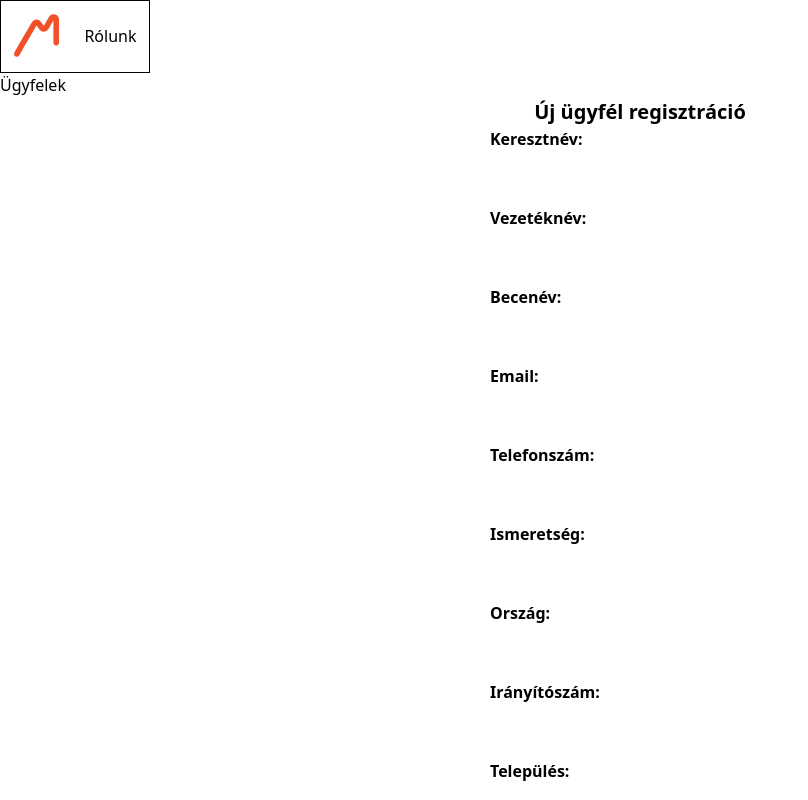
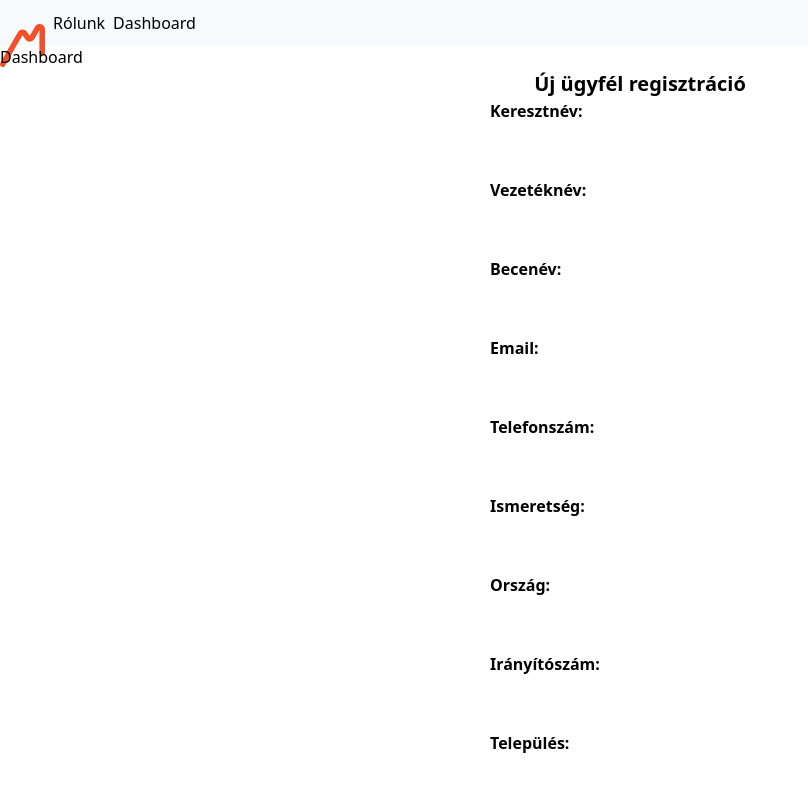
Before and after one commit to adykaa69/crm_public, a SvelteKit app in the folder crm-frontend/: page /customer/registration in a window 1280 px wide. Shown: the top 800 px of the page, without its empty margins (0-808 px from the left). Built offline with nearby package versions, Linux system fonts and the light colour scheme.

Commit message:
refactor: refactor navigation bar

```diff
--- /dev/null
+++ b/crm-frontend/src/lib/components/about.svelte
@@ -0,0 +1 @@
+Rólunk
--- a/crm-frontend/src/lib/components/logo.svelte
+++ b/crm-frontend/src/lib/components/logo.svelte
@@ -1,10 +1,8 @@
+<img src="/bemer_logo.svg" alt="Bemer_logo" />
+
 <style>
-  nav {
-    background-image: url("static/bemer_logo.svg");
-    position: absolute;
-    width: 90px;
-    height: 90px;
-    left: 0px;
-    top: calc (50% -90px / 2);
+  img {
+    max-height: 45px;
+    max-width: 45px;
   }
 </style>
--- /dev/null
+++ b/crm-frontend/src/lib/components/navigation-bar.svelte
@@ -0,0 +1,61 @@
+<script lang="ts">
+  import type { SvelteComponent } from "svelte";
+  import { page } from "$app/state";
+
+  export let title: string;
+  export let items: {
+    href: string;
+    label: string;
+    ariaCurrent: boolean;
+    component: typeof SvelteComponent;
+  }[] = [];
+</script>
+
+<nav class="container">
+  <ul>
+    {#each items as item}
+      <li>
+        <a
+          href={item.href}
+          aria-label={item.label}
+          aria-current={item.ariaCurrent ? page.url.pathname === item.href : false}
+        >
+          <svelte:component this={item.component} />
+        </a>
+      </li>
+    {/each}
+  </ul>
+  <h1>{title}</h1>
+</nav>
+
+<style>
+  a {
+    margin-left: 0.5rem;
+    margin-right: 0.5rem;
+  }
+
+  nav {
+    background: rgba(246, 250, 253, 0.9);
+  }
+
+  nav a[aria-current="true"] {
+    border-bottom: 2px solid;
+  }
+
+  ul {
+    display: flex;
+    flex-direction: row;
+  }
+
+  li {
+    align-content: center;
+    max-height: 45px;
+  }
+
+  .container {
+    display: flex;
+    flex-direction: row;
+    max-width: unset;
+    align-items: center;
+  }
+</style>
--- a/crm-frontend/src/routes/+layout.svelte
+++ b/crm-frontend/src/routes/+layout.svelte
@@ -1,40 +1,17 @@
 <script lang="ts">
   import "../app.css";
+  import Logo from "$lib/components/logo.svelte";
+  import NavigationBar from "$lib/components/navigation-bar.svelte";
+  import About from "$lib/components/about.svelte";
 
-  let { children } = $props();
+  let { children, data } = $props();
+  let items = [
+    { href: "/", label: "Kezdőlap", ariaCurrent: false, component: Logo },
+    { href: "/about", label: "Rólunk", ariaCurrent: true, component: About }
+  ];
 </script>
 
-<nav class="container">
-  <a class="logo" href="/" aria-label="Kezdőlap"></a>
-  <a href="/about">Rólunk</a>
-</nav>
-{@render children()}
-
-<style>
-  a {
-    margin: 1vw 1vw;
-  }
-
-  .logo {
-    background-image: url("/bemer_logo.svg");
-    background-repeat: no-repeat;
-    background-size: contain;
-    min-width: 20px;
-    min-height: 20px;
-    width: 45px;
-    height: 45px;
-  }
-
-  .container {
-    border-style: solid;
-    border-color: black;
-    border-width: 1px;
-    display: flex;
-    flex-direction: row;
-    max-width: fit-content;
-    align-items: center;
-    justify-content: center;
-    overflow: visible;
-    min-width: fit-content;
-  }
-</style>
+<NavigationBar title={data.title} {items} />
+<main>
+  {@render children()}
+</main>
--- /dev/null
+++ b/crm-frontend/src/routes/+layout.ts
@@ -0,0 +1,5 @@
+import type { LayoutLoad } from "./$types";
+
+export const load: LayoutLoad = async () => {
+  return { title: "Dashboard" };
+};
--- /dev/null
+++ b/crm-frontend/src/routes/about/+page.ts
@@ -0,0 +1,5 @@
+import type { PageLoad } from "./$types";
+
+export const load: PageLoad = () => {
+  return { title: "Rólunk" };
+};
--- a/crm-frontend/src/routes/customer/+layout.svelte
+++ b/crm-frontend/src/routes/customer/+layout.svelte
@@ -1,10 +1,10 @@
 <script lang="ts">
   import "../../app.css";
 
-  let { children } = $props();
+  let { children, data } = $props();
 </script>
 
 <nav>
-  <a href="/customer">Ügyfelek</a>
+  <a href="/customer">{data.title}</a>
 </nav>
 {@render children()}
```
